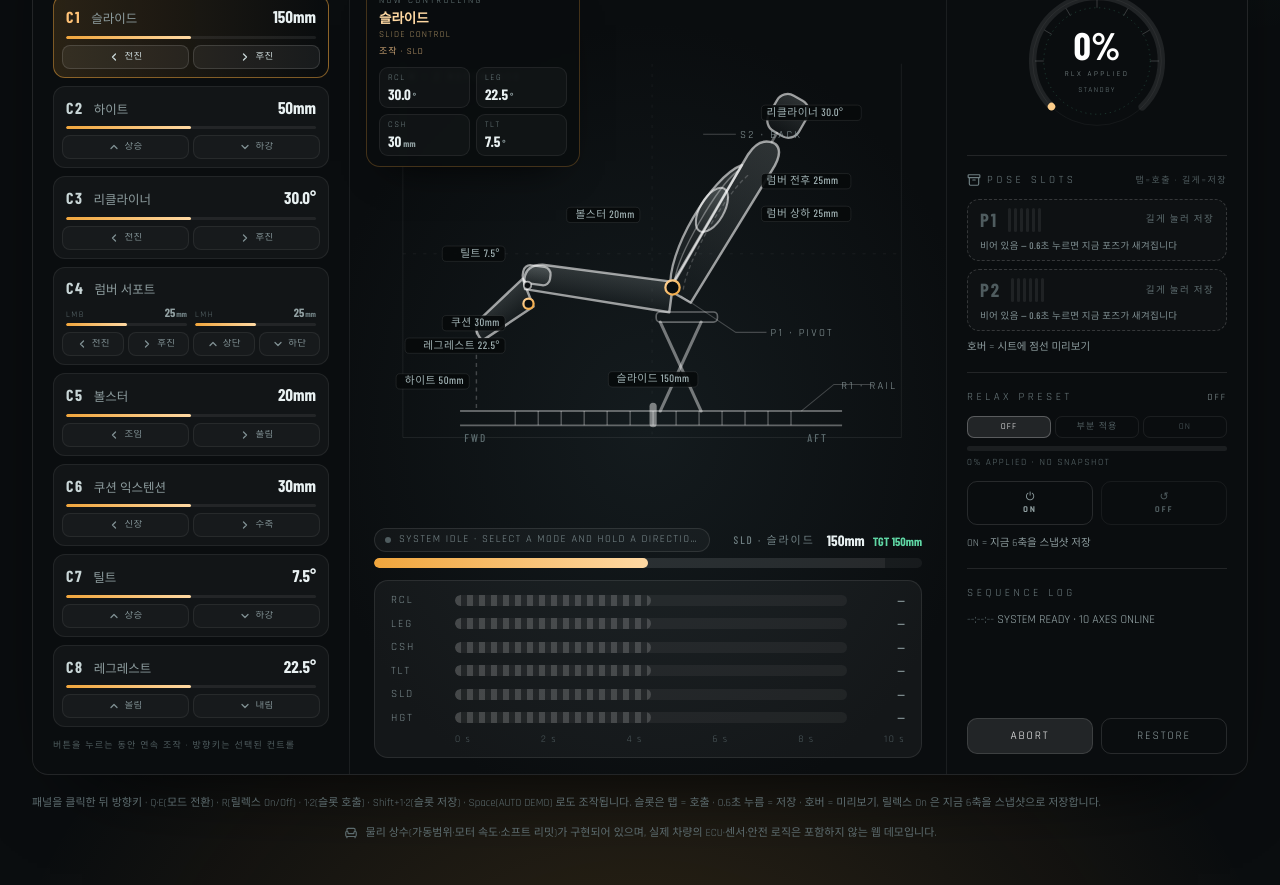
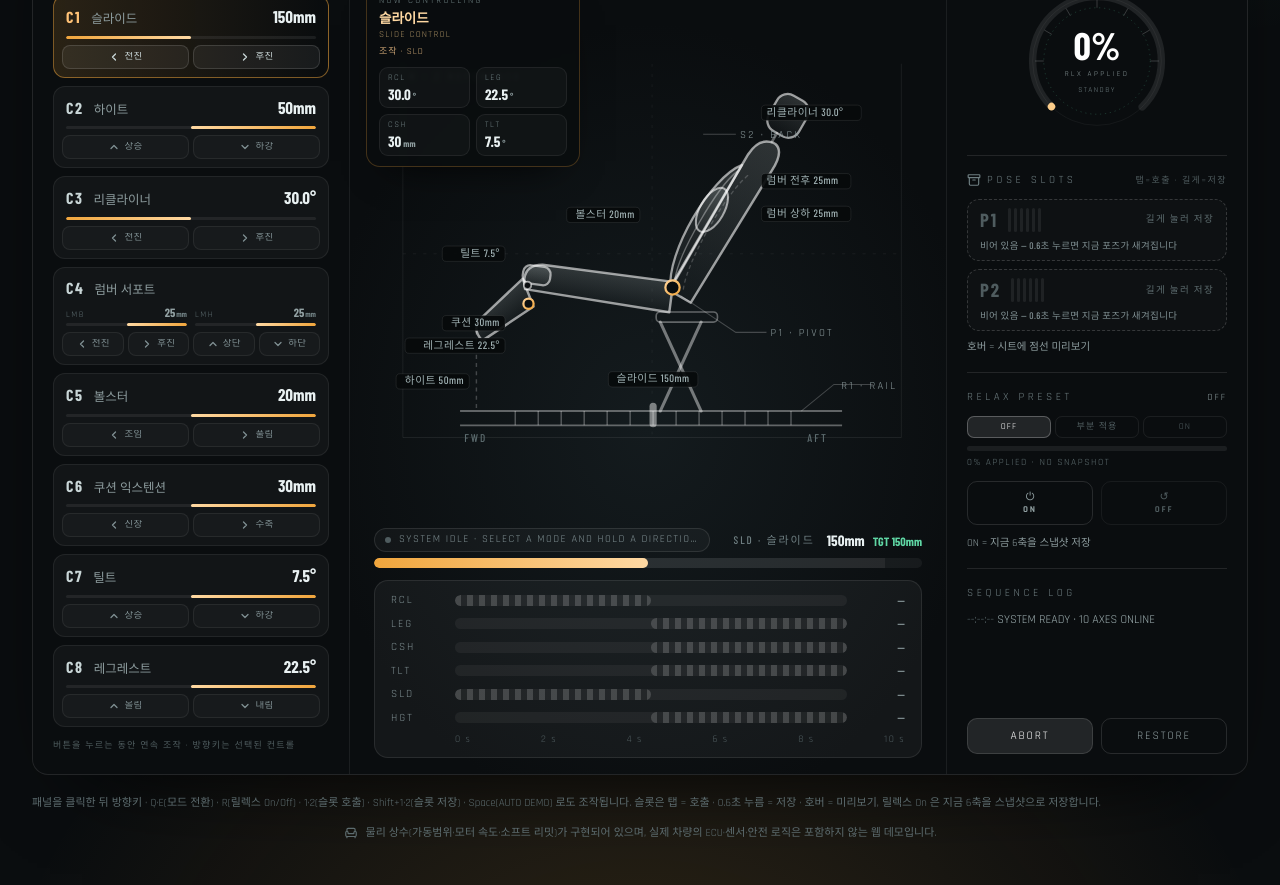
Before and after one commit to sjw1980/yyo-home-v2, a React (Vite) app: page / in a window 1280 px wide. Shown: the part 5260-6145 px from the top of the page. Built offline with nearby package versions, Linux system fonts and the light colour scheme.

Commit message:
feat: enhance SeatSimulator with bar positioning logic and add utility functions for axis handling

```diff
--- a/src/components/SeatSimulator.tsx
+++ b/src/components/SeatSimulator.tsx
@@ -25,6 +25,9 @@ import {
   RELAX_ON_TARGETS,
   RELAX_STATE_LABEL,
   axisForDirection,
+  barAnchorRight,
+  barFillPct,
+  barPct,
   capturePose,
   clamp,
   lrSign,
@@ -70,10 +73,15 @@ const DIR_CHEVRON: Record<Direction, typeof ChevronUp> = {
   right: ChevronRight,
 };
 /**
- * 방향 버튼 배치 순서 — **위쪽의 축별 위치 바와 같은 자리에 놓는다.**
- *  좌우 축(lrAxis) 을 조작하는 버튼을 좌측, 상하 축(udAxis) 을 조작하는 버튼을 우측.
- *  럼버(4방향) 는 바가 `LMB | LMH` 순서이므로 버튼도 `◀ ▶ | ▲ ▼` 가 그 아래에 나란히 선다.
+ * 방향 버튼 배치 순서 — **C1~C8 전부 동일하게 `◀ ▶ ▲ ▼`** (화살표 = 시트 도해의 물리 방향)
+ *  좌우 축(lrAxis) 을 조작하는 버튼을 좌측, 상하 축(udAxis) 을 조작하는 버튼을 우측에 두면
+ *  럼버(4방향) 의 `LMB | LMH` 두 바가 자기 버튼 위에 그대로 얹힌다(`◀전진 ▶후진 | ▲상단 ▼하단`).
  *  (2버튼 컨트롤은 상대 순서가 그대로라 표시가 변하지 않는다: 상하 전용 = ▲▼, 좌우 전용 = ◀▶)
+ *
+ *  이 순서에 맞춘 바 규칙 (좌표 정본 = seatConfig.barAnchorRight / barFillPct / barPct):
+ *   **바는 '증가 버튼이 놓인 쪽'으로 자란다** = 누른 버튼 쪽으로 바 끝이 움직인다.
+ *   ◀ = 증가 축(쿠션·볼스터·럼버 전후) 과 ▲ = 증가 축(하이트·틸트·레그레스트·럼버 상하) 은
+ *   첫 칸(좌측)이 증가이므로 바도 우측에 걸려 좌측으로 뻗고, ▶ = 증가 축(슬라이드·리클라이너) 은 좌측 기준이다.
  */
 const DIR_ORDER: Direction[] = ['left', 'right', 'up', 'down'];
 
@@ -763,18 +771,28 @@ export default function SeatSimulator({ currentLang }: SeatSimulatorProps) {
   const tgt = tgtRef.current;
   const focusAxis: AxisKey = activeAxis ?? primaryAxis(mode);
   const focusConf = AXIS_CONFIG[focusAxis];
-  /** 축 → 트래블 바 좌표 (%) — 포커스 축(큰 바)과 둘째 축(보조 바)이 같은 공식을 공유한다 */
+  /**
+   * 축 → 트래블 바 좌표 (%) — 포커스 축(큰 바)과 둘째 축(보조 바)이 같은 공식을 공유한다.
+   *  `fill` : 충전 길이(%) — 기준 변에서 현재 값까지. 미러와 무관하게 min→현재값 비율.
+   *  `tgtPct` / `soft*` : 트랙 좌표(%) — `barPct()` 가 축별로 미러링하므로 **증가 버튼이 좌측 칸인
+   *  축(쿠션 · 볼스터 · 럼버 전후 · 하이트 · 틸트 · 레그레스트 · 럼버 상하)** 은 좌우가 뒤집혀
+   *  좌측 = 증가 방향이 된다.
+   *  충전 레이어는 `anchorRight` 쪽에 걸리고 반대편으로 뻗는다 → 바 끝이 화살표 방향으로 움직인다.
+   */
   const travelOf = (axis: AxisKey) => {
     const conf = AXIS_CONFIG[axis];
-    const axisSpan = conf.max - conf.min;
+    const softA = barPct(axis, conf.softMin);
+    const softB = barPct(axis, conf.softMax);
     return {
-      pct: ((pos[axis] - conf.min) / axisSpan) * 100,
-      tgtPct: ((tgt[axis] - conf.min) / axisSpan) * 100,
-      softLeft: ((conf.softMin - conf.min) / axisSpan) * 100,
-      softRight: ((conf.softMax - conf.min) / axisSpan) * 100,
+      fill: barFillPct(axis, pos[axis]),
+      tgtPct: barPct(axis, tgt[axis]),
+      softLeft: Math.min(softA, softB),
+      softRight: Math.max(softA, softB),
+      anchorRight: barAnchorRight(axis),
     };
   };
-  const { pct, tgtPct, softLeft, softRight } = travelOf(focusAxis);
+  const { fill, tgtPct, softLeft, softRight, anchorRight: focusReversed } =
+    travelOf(focusAxis);
 
   const fmtAxis = (axis: AxisKey, value: number) =>
     `${value.toFixed(AXIS_CONFIG[axis].unit === '°' ? 1 : 0)}${AXIS_CONFIG[axis].unit}`;
@@ -1162,21 +1180,31 @@ export default function SeatSimulator({ currentLang }: SeatSimulatorProps) {
   const CHOREO_AXES: AxisKey[] = ['recline', 'legrest', 'cushion', 'tilt', 'slide', 'height'];
   const choreo = CHOREO_AXES.map((k) => {
     const conf = AXIS_CONFIG[k];
-    const span = conf.max - conf.min;
     const from =
       relaxFromRef.current?.[k] ?? relaxSnapshotRef.current?.[k] ?? INITIAL_POSITIONS[k];
     const to = tgt[k];
     const travel = Math.abs(to - from);
     const progress = travel < 0.05 ? 0 : clamp((pos[k] - from) / (to - from), 0, 1);
     const state = travel < 0.05 ? 'idle' : progress >= 1 ? 'done' : progress > 0 ? 'run' : 'idle';
+    /**
+     * 코리오그래피도 모든 바와 **같은 좌표계(barPct)** 를 쓴다 — ◀ = 증가 축은
+     * 좌우가 뒤집힌 트랙이므로 이동 구간이 도해의 움직임과 같은 방향으로 그려진다.
+     *  유휴 : 기준 변(미러 축 = 우측) → 현재 값까지의 값 게이지
+     *  이동 : 시점 `from` → 현재 값까지의 이동 구간 (후진 이동도 시작점이 우측으로 안 어긋난다)
+     */
+    const fromPct = barPct(k, from);
+    const posPct = clamp(barPct(k, pos[k]), 0, 100);
+    const anchorRight = barAnchorRight(k);
     return {
       key: k,
       code: conf.code,
-      left: state === 'idle' ? 0 : ((Math.min(from, to) - conf.min) / span) * 100,
+      left: state === 'idle' ? (anchorRight ? posPct : 0) : Math.min(fromPct, posPct),
       width:
         state === 'idle'
-          ? clamp(((pos[k] - conf.min) / span) * 100, 0, 100)
-          : (Math.abs(pos[k] - from) / span) * 100,
+          ? anchorRight
+            ? 100 - posPct
+            : posPct
+          : Math.abs(posPct - fromPct),
       seconds: travel / conf.speed,
       remaining: etaOf(k),
       state,
@@ -1424,11 +1452,14 @@ export default function SeatSimulator({ currentLang }: SeatSimulatorProps) {
                         <div className="flex gap-2 mt-1.5">
                           {axes.map((k) => {
                             const axisConf = AXIS_CONFIG[k];
-                            const ratio = clamp(
-                              ((pos[k] - axisConf.min) / (axisConf.max - axisConf.min)) * 100,
-                              0,
-                              100,
-                            );
+                            /**
+                             * 게이지 = `barFillPct()` 길이(%) + `barAnchorRight()` 기준 변 —
+                             * 증가 버튼이 첫 칸(좌측)인 축은 바가 우측에 걸려 좌측으로 뻗는다.
+                             * 그래서 **첫 칸 버튼(◀ 쿠션 신장 · 볼스터 조임 · ▲ 상승 · 올림 · 상단)을
+                             * 누르면 바 끝이 좌측으로, 둘째 칸 버튼(▶ ▼) 은 우측으로** 움직인다.
+                             */
+                            const ratio = clamp(barFillPct(k, pos[k]), 0, 100);
+                            const anchorRight = barAnchorRight(k);
                             const driven = selected && focusAxis === k;
                             return (
                               <div key={k} className="flex-1 min-w-0">
@@ -1453,9 +1484,13 @@ export default function SeatSimulator({ currentLang }: SeatSimulatorProps) {
                                     </span>
                                   </div>
                                 )}
-                                <div className="h-[3px] rounded-full bg-white/[.07] overflow-hidden">
+                                <div className="h-[3px] rounded-full bg-white/[.07] overflow-hidden flex">
                                   <div
-                                    className="h-full rounded-full bg-[linear-gradient(90deg,#f0a53c,#ffd9a3)]"
+                                    className={`h-full rounded-full ${
+                                      anchorRight
+                                        ? 'ml-auto bg-[linear-gradient(270deg,#f0a53c,#ffd9a3)]'
+                                        : 'bg-[linear-gradient(90deg,#f0a53c,#ffd9a3)]'
+                                    }`}
                                     style={{ width: `${ratio}%` }}
                                   />
                                 </div>
@@ -1603,9 +1638,14 @@ export default function SeatSimulator({ currentLang }: SeatSimulatorProps) {
                     className="absolute inset-y-0 bg-white/[.06]"
                     style={{ left: `${softLeft}%`, width: `${Math.max(softRight - softLeft, 0)}%` }}
                   />
+                  {/* 현재 값 충전 — ◀ = 증가 축(focusReversed) 은 우측에 걸려 좌측으로 뻗는다 */}
                   <div
-                    className="absolute inset-y-0 left-0 rounded-full bg-[linear-gradient(90deg,#f0a53c,#ffd9a3)]"
-                    style={{ width: `${clamp(pct, 0, 100)}%` }}
+                    className={`absolute inset-y-0 rounded-full ${
+                      focusReversed
+                        ? 'right-0 bg-[linear-gradient(270deg,#f0a53c,#ffd9a3)]'
+                        : 'left-0 bg-[linear-gradient(90deg,#f0a53c,#ffd9a3)]'
+                    }`}
+                    style={{ width: `${clamp(fill, 0, 100)}%` }}
                   />
                   {relaxAxesRef.current.has(focusAxis) && (
                     <div
@@ -1632,8 +1672,12 @@ export default function SeatSimulator({ currentLang }: SeatSimulatorProps) {
                         }}
                       />
                       <i
-                        className="absolute inset-y-0 left-0 block rounded-full bg-[linear-gradient(90deg,rgba(240,165,60,.55),rgba(255,217,163,.55))]"
-                        style={{ width: `${clamp(secondary.pct, 0, 100)}%` }}
+                        className={`absolute inset-y-0 block rounded-full ${
+                          secondary.anchorRight
+                            ? 'right-0 bg-[linear-gradient(270deg,rgba(240,165,60,.55),rgba(255,217,163,.55))]'
+                            : 'left-0 bg-[linear-gradient(90deg,rgba(240,165,60,.55),rgba(255,217,163,.55))]'
+                        }`}
+                        style={{ width: `${clamp(secondary.fill, 0, 100)}%` }}
                       />
                       {relaxAxesRef.current.has(secondary.axis) && (
                         <i
--- a/src/seatConfig.ts
+++ b/src/seatConfig.ts
@@ -570,6 +570,56 @@ export function modeAxes(modeKey: ModeKey): AxisKey[] {
 const LEFT_INCREASE_AXES: AxisKey[] = ['bolster', 'cushion', 'lumber'];
 
 /**
+ * 상하(U/D) 로 조작되는 축 = ▲ 조작에 수치가 증가하는 축 (하이트 · 틸트 · 레그레스트 · 럼버 상하).
+ * `lrSign()` 이 상(U) 을 항상 +1 로 보므로 MODE_CONFIG 의 udAxis 가 곧 이 목록이다 (전환 시 자동 반영).
+ */
+const UP_INCREASE_AXES: AxisKey[] = Array.from(
+  new Set(
+    Object.values(MODE_CONFIG)
+      .map((conf) => conf.udAxis)
+      .filter((k): k is AxisKey => k !== null),
+  ),
+);
+
+/**
+ * 위치 바(bar) 를 **우측 기준(우측 끝 = min)** 으로 그릴 축
+ *
+ * 통일 규칙은 하나다 — **바는 '증가 버튼이 놓인 쪽'으로 자란다** (누른 버튼 쪽으로 바 끝이 움직인다).
+ * 버튼 순서는 C1~C8 전부 `◀ ▶ ▲ ▼` 이므로 증가 버튼이 어느 칸에 있는지가 곧 바의 성장 방향이다.
+ *  - ◀ = 증가 축 (쿠션 신장 · 볼스터 조임 · 럼버 돌출) : 도해에서도 좌측(FWD)으로 움직인다
+ *  - ▲ = 증가 축 (하이트 · 틸트 · 레그레스트 · 럼버 상하) : ▲ 가 첫 칸(좌측)이므로 ◀ 와 같은 취급
+ *  → 두 경우 모두 바를 우측에 걸고 좌측으로 뻗게 그려야 버튼과 시선이 일치한다.
+ *  - ▶ = 증가 축 (슬라이드 · 리클라이너 후진) 은 반대로 좌측 기준이다.
+ *
+ * 방향 버튼이 없는 파생 신호 `relaxation_return`(RLX) 은 목록에 없다 — 0 → 100% 를 좌측부터 채운다.
+ */
+export function barAnchorRight(axisKey: AxisKey): boolean {
+  return LEFT_INCREASE_AXES.includes(axisKey) || UP_INCREASE_AXES.includes(axisKey);
+}
+
+/**
+ * 축 값 → **게이지 채움 길이(%)**. 기준 변(좌측 또는 우측) 에서 이 길이만큼 채워지므로
+ * 미러 축인지와 무관하게 항상 `min → 현재값` 의 비율이다. (0 = min, 100 = max)
+ */
+export function barFillPct(axisKey: AxisKey, value: number): number {
+  const conf = AXIS_CONFIG[axisKey];
+  return ((value - conf.min) / (conf.max - conf.min)) * 100;
+}
+
+/**
+ * 축 값 → **트랙 좌표(%, 트랙 좌측 끝 기준)** — 소프트 리밋 인벨로프 · 타깃 마커 ·
+ * 코리오그래피 이동 구간처럼 "바 위의 위치"를 계산할 때 쓰는 좌표 정본.
+ * 미러 축(`barAnchorRight`) 은 100 - ratio 로 뒤집혀 **좌측 = 증가 방향** 이 된다.
+ *
+ * ⚠ 충전 레이어의 `width` 는 여기 값이 아니라 `barFillPct()` 다 — 미러 축은 우측에 걸고
+ * 좌측으로 뻗으므로, 폭까지 뒤집으면 바가 반대 방향으로 움직인다.
+ */
+export function barPct(axisKey: AxisKey, value: number): number {
+  const ratio = barFillPct(axisKey, value);
+  return barAnchorRight(axisKey) ? 100 - ratio : ratio;
+}
+
+/**
  * 방향 조작 시 수치 부호 규칙 (seat_main._execute_direction_step 대응)
  *  - bolster / cushion / lumber 는 좌(L) 조작 시 수치 증가
  *    (세 축 모두 값이 커지면 화면에서 좌측(FWD)으로 움직이므로 버튼 방향과 시선이 일치한다)
```
Also changed, not shown: mockups/README.md.
